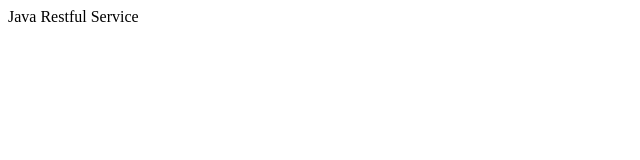
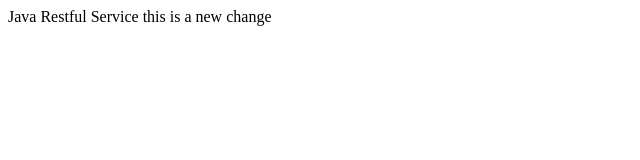
Before and after one commit to charleskevin/com.example.rest, a plain HTML site: page WebContent/index.html in a window 1280 px wide. Shown: the whole page, without its empty margins (0-640 px from the left). Drawn offline with Linux system fonts and the light colour scheme.

Commit message:
second change

```diff
--- a/WebContent/index.html
+++ b/WebContent/index.html
@@ -6,5 +6,6 @@
 </head>
 <body>
 Java Restful Service
+this is a new change
 </body>
 </html>
```
